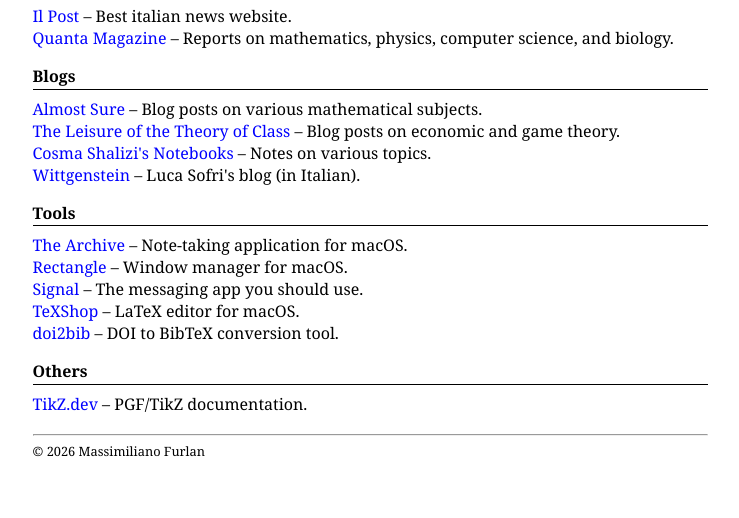
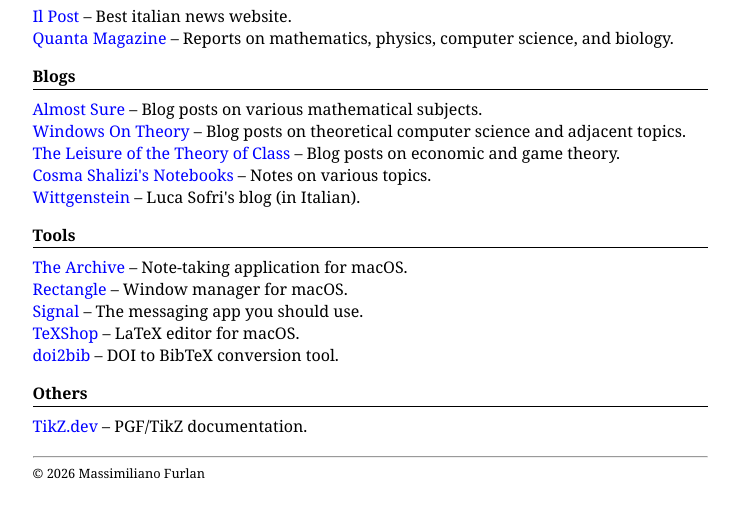
Before and after one commit to massimilianofurlan/massimilianofurlan.github.io, a plain HTML site: page bookmarks.html in a window 1280 px wide. Shown: the part 142-660 px from the top of the page, without its empty margins (270-1009 px from the left). Drawn offline with Linux system fonts and the light colour scheme.

```diff
--- a/bookmarks.html
+++ b/bookmarks.html
@@ -39,6 +39,9 @@
             <ul>
                 <li>
                     <a href="https://almostsuremath.com/" target="_blank" rel="noopener noreferrer">Almost Sure</a> – Blog posts on various mathematical subjects.
+                </li>
+                <li>
+                    <a href="https://windowsontheory.org/" target="_blank" rel="noopener noreferrer">Windows On Theory</a> – Blog posts on theoretical computer science and adjacent topics.
                 </li>
                 <li>
                     <a href="https://theoryclass.wordpress.com" target="_blank" rel="noopener noreferrer">The Leisure of the Theory of Class</a> – Blog posts on economic and game theory.
```
